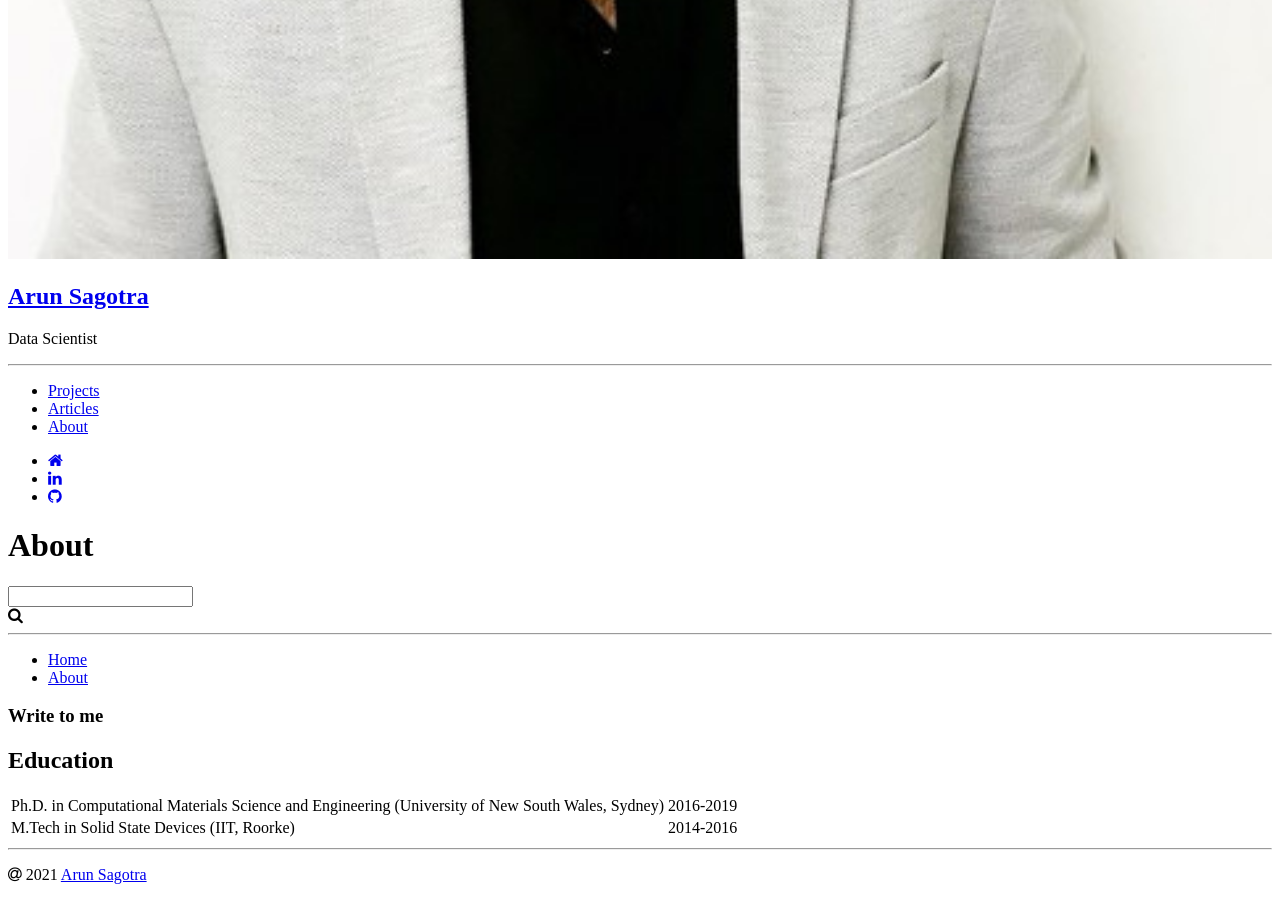
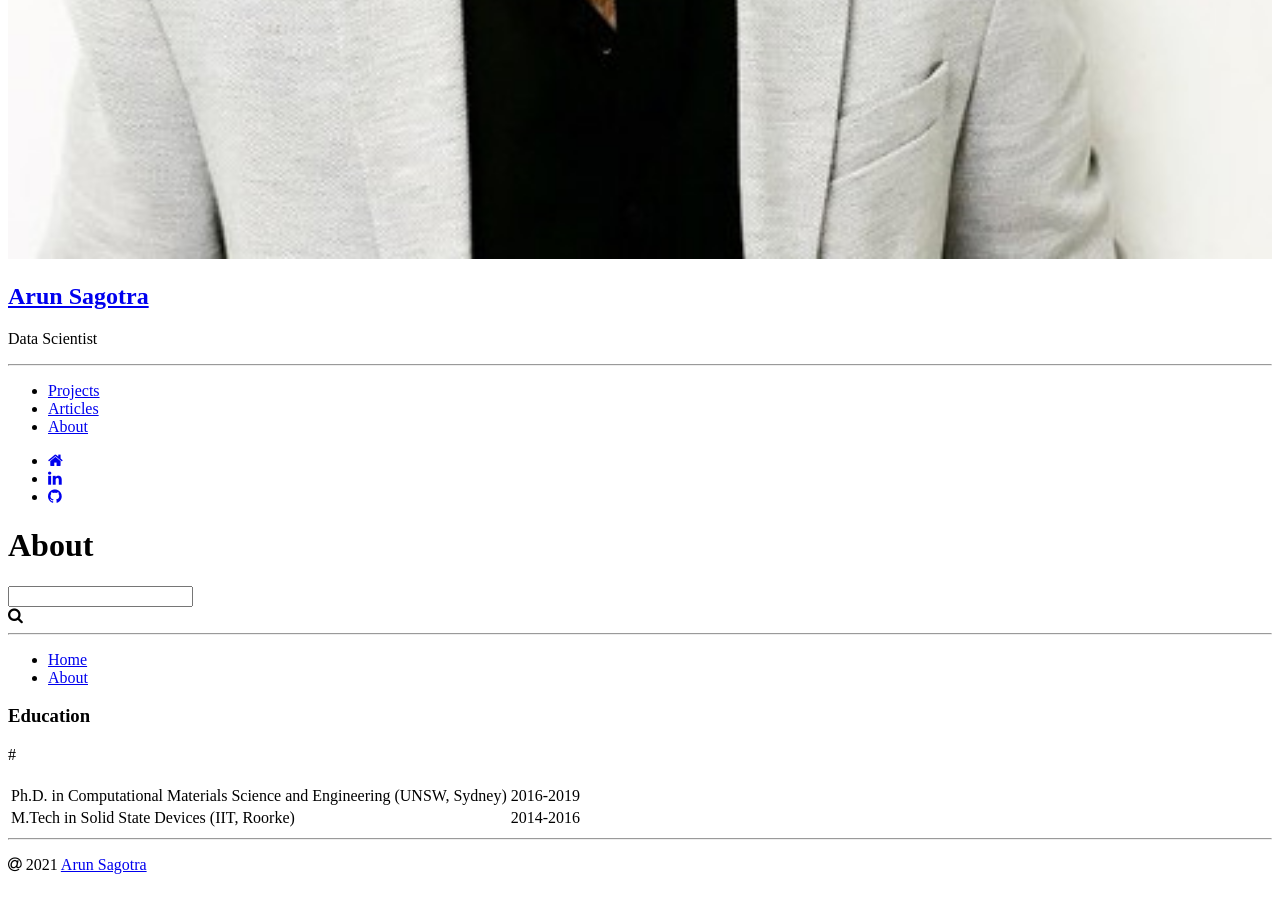
Before and after one commit to asagotra/arunsagotra.github.io, a Jekyll site: the page built from _pages/about.md, in a window 1280 px wide and 900 px high, scrolled down 1113 px. Built offline with Jekyll 4.4.1, drawn with Linux system fonts in a browser that asks for light colours.

Commit message:
Update about.md

```diff
--- a/_pages/about.md
+++ b/_pages/about.md
@@ -4,12 +4,12 @@ title: About
 permalink: /about/
 description: Ph.D. in Computational Materials Science and Engineering (University of New South Wales, Sydney)
 ---
-### Write to me
+### Education
 <div class="column-2a">
-  <h2>Education</h2>
+  #<h2></h2>
   <table class="table-style">
       <tr>
-        <td>Ph.D. in Computational Materials Science and Engineering (University of New South Wales, Sydney)</td>
+        <td>Ph.D. in Computational Materials Science and Engineering (UNSW, Sydney)</td>
         <td>2016-2019</td>
       </tr>
       <tr>
```
